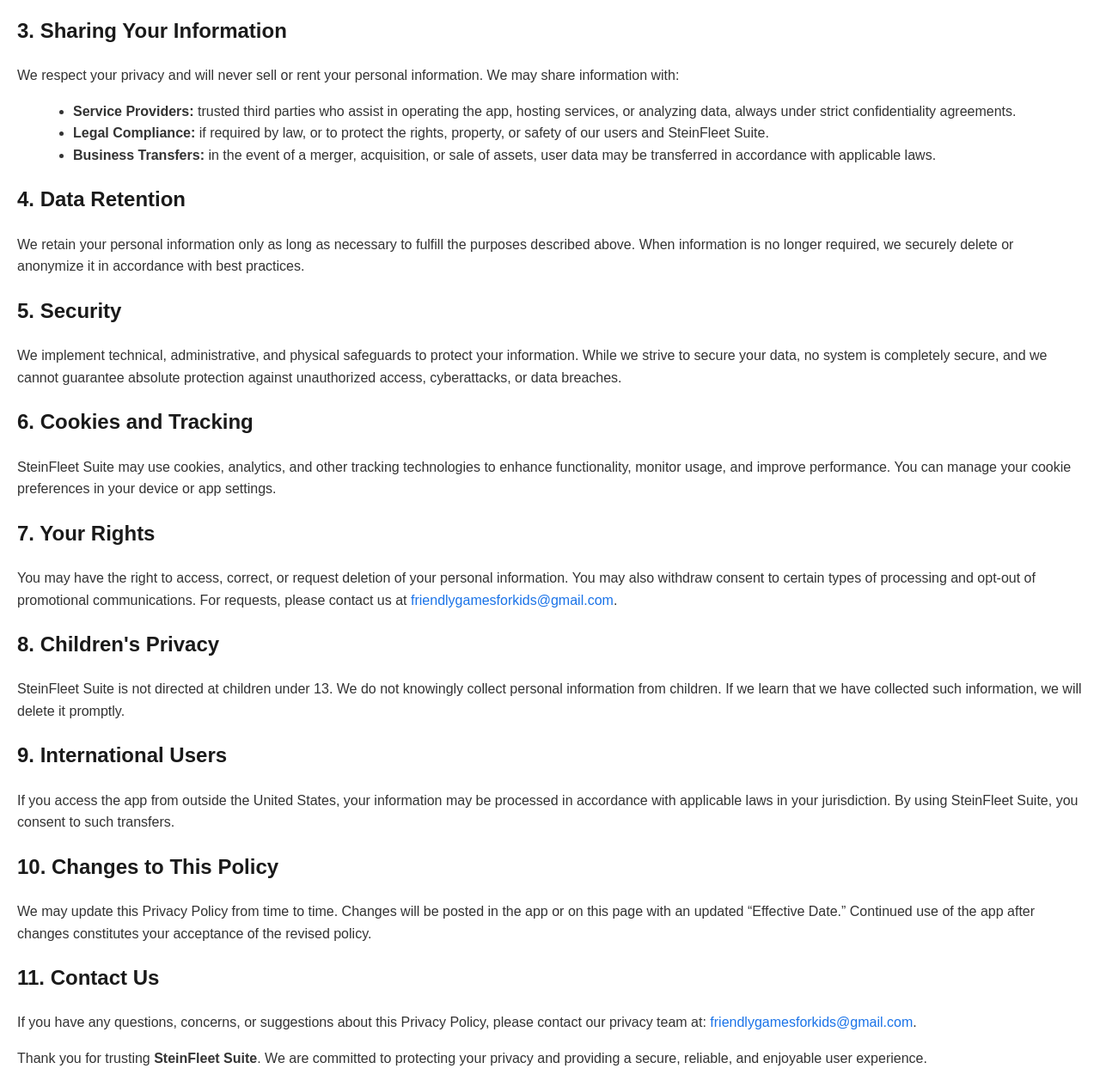
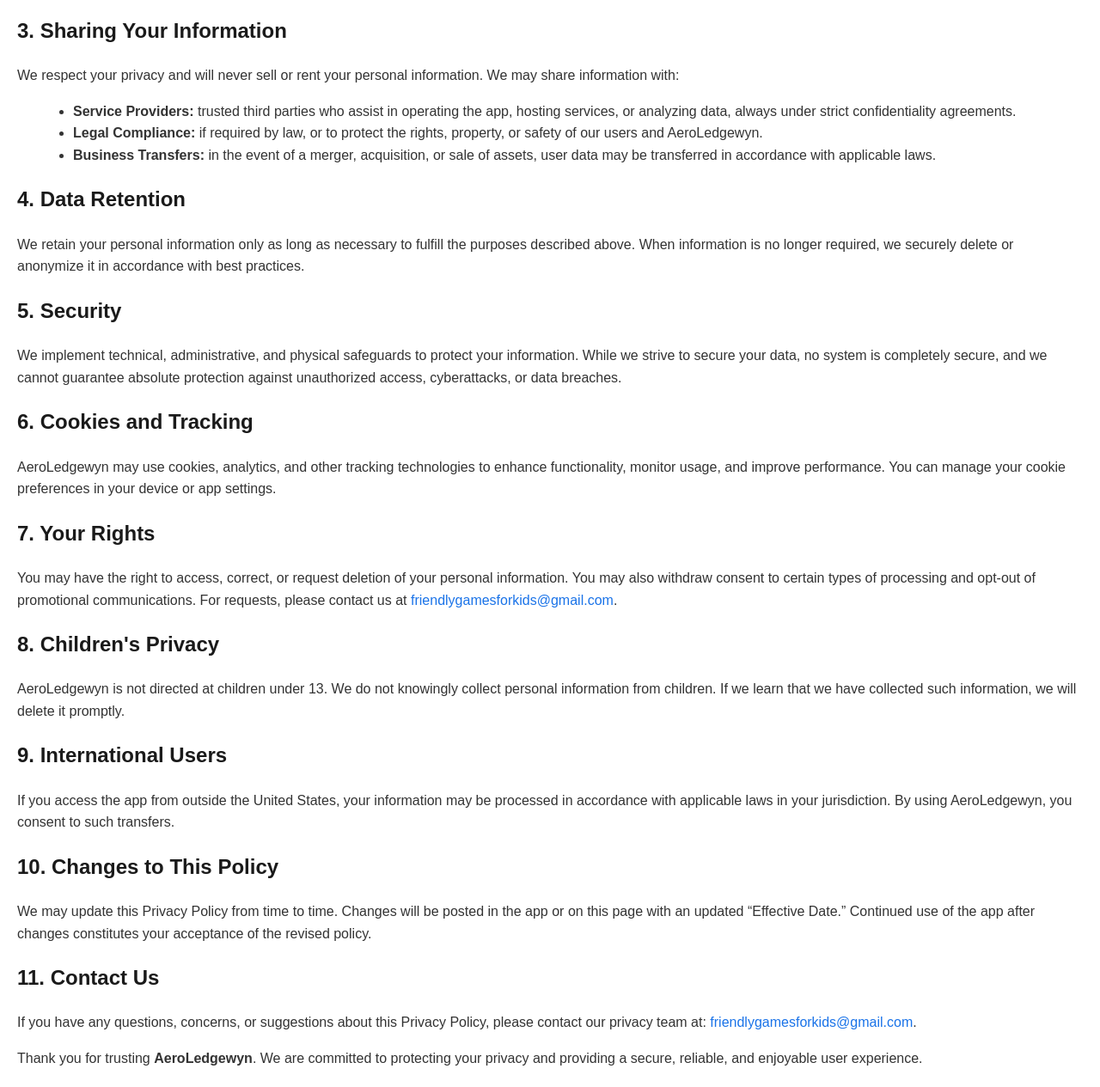
Before and after one commit to zxjota/SteinFleet-Suite-WEB, a plain HTML site: page index.html in a window 1280 px wide. Shown: the part 711-1976 px from the top of the page at 86% size. Drawn offline with Linux system fonts and the light colour scheme.

Commit message:
Update index.html

```diff
--- a/index.html
+++ b/index.html
@@ -3,7 +3,7 @@
 <head>
   <meta charset="UTF-8">
   <meta name="viewport" content="width=device-width, initial-scale=1.0">
-  <title>Privacy Policy - SteinFleet Suite</title>
+  <title>Privacy Policy - AeroLedgewyn</title>
   <style>
     body {
       font-family: Arial, sans-serif;
@@ -32,11 +32,11 @@
 </head>
 <body>
 
-  <h1>Privacy Policy for SteinFleet Suite</h1>
+  <h1>Privacy Policy for AeroLedgewyn</h1>
 
   <p>Effective Date: November 23, 2025</p>
 
-  <p>At <strong>SteinFleet Suite</strong>, your privacy is a top priority. This Privacy Policy explains how we collect, use, and protect the information you provide when using our app. By accessing or using SteinFleet Suite, you agree to the practices outlined in this policy.</p>
+  <p>At <strong>AeroLedgewyn</strong>, your privacy is a top priority. This Privacy Policy explains how we collect, use, and protect the information you provide when using our app. By accessing or using AeroLedgewyn, you agree to the practices outlined in this policy.</p>
 
   <h2>1. Information We Collect</h2>
   <p>We may collect different types of information, including:</p>
@@ -63,7 +63,7 @@
   <p>We respect your privacy and will never sell or rent your personal information. We may share information with:</p>
   <ul>
     <li><strong>Service Providers:</strong> trusted third parties who assist in operating the app, hosting services, or analyzing data, always under strict confidentiality agreements.</li>
-    <li><strong>Legal Compliance:</strong> if required by law, or to protect the rights, property, or safety of our users and SteinFleet Suite.</li>
+    <li><strong>Legal Compliance:</strong> if required by law, or to protect the rights, property, or safety of our users and AeroLedgewyn.</li>
     <li><strong>Business Transfers:</strong> in the event of a merger, acquisition, or sale of assets, user data may be transferred in accordance with applicable laws.</li>
   </ul>
 
@@ -74,16 +74,16 @@
   <p>We implement technical, administrative, and physical safeguards to protect your information. While we strive to secure your data, no system is completely secure, and we cannot guarantee absolute protection against unauthorized access, cyberattacks, or data breaches.</p>
 
   <h2>6. Cookies and Tracking</h2>
-  <p>SteinFleet Suite may use cookies, analytics, and other tracking technologies to enhance functionality, monitor usage, and improve performance. You can manage your cookie preferences in your device or app settings.</p>
+  <p>AeroLedgewyn may use cookies, analytics, and other tracking technologies to enhance functionality, monitor usage, and improve performance. You can manage your cookie preferences in your device or app settings.</p>
 
   <h2>7. Your Rights</h2>
   <p>You may have the right to access, correct, or request deletion of your personal information. You may also withdraw consent to certain types of processing and opt-out of promotional communications. For requests, please contact us at <a href="mailto:friendlygamesforkids@gmail.com">friendlygamesforkids@gmail.com</a>.</p>
 
   <h2>8. Children's Privacy</h2>
-  <p>SteinFleet Suite is not directed at children under 13. We do not knowingly collect personal information from children. If we learn that we have collected such information, we will delete it promptly.</p>
+  <p>AeroLedgewyn is not directed at children under 13. We do not knowingly collect personal information from children. If we learn that we have collected such information, we will delete it promptly.</p>
 
   <h2>9. International Users</h2>
-  <p>If you access the app from outside the United States, your information may be processed in accordance with applicable laws in your jurisdiction. By using SteinFleet Suite, you consent to such transfers.</p>
+  <p>If you access the app from outside the United States, your information may be processed in accordance with applicable laws in your jurisdiction. By using AeroLedgewyn, you consent to such transfers.</p>
 
   <h2>10. Changes to This Policy</h2>
   <p>We may update this Privacy Policy from time to time. Changes will be posted in the app or on this page with an updated “Effective Date.” Continued use of the app after changes constitutes your acceptance of the revised policy.</p>
@@ -91,7 +91,7 @@
   <h2>11. Contact Us</h2>
   <p>If you have any questions, concerns, or suggestions about this Privacy Policy, please contact our privacy team at: <a href="mailto:friendlygamesforkids@gmail.com">friendlygamesforkids@gmail.com</a>.</p>
 
-  <p>Thank you for trusting <strong>SteinFleet Suite</strong>. We are committed to protecting your privacy and providing a secure, reliable, and enjoyable user experience.</p>
+  <p>Thank you for trusting <strong>AeroLedgewyn</strong>. We are committed to protecting your privacy and providing a secure, reliable, and enjoyable user experience.</p>
 
 </body>
 </html>
```
